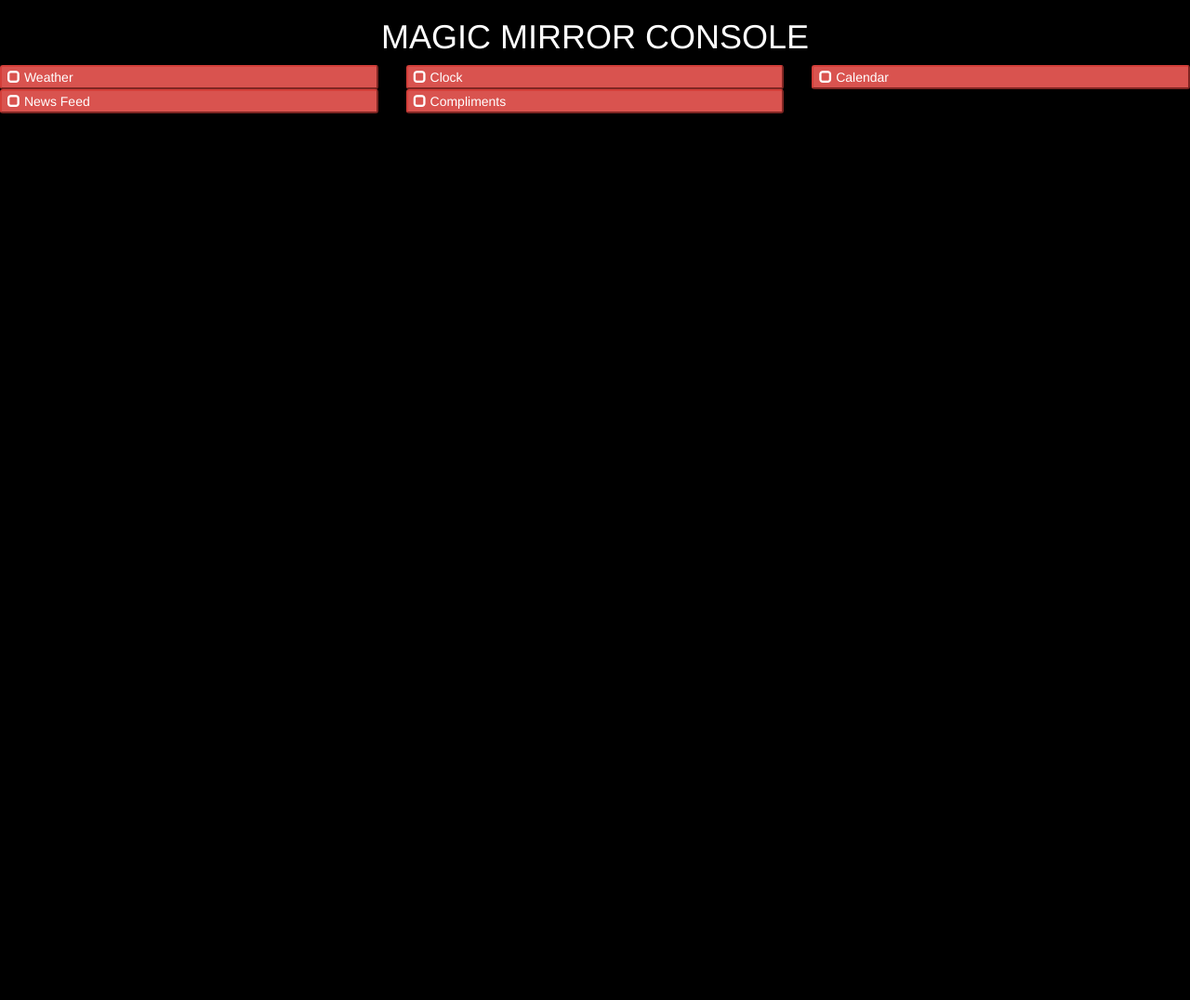
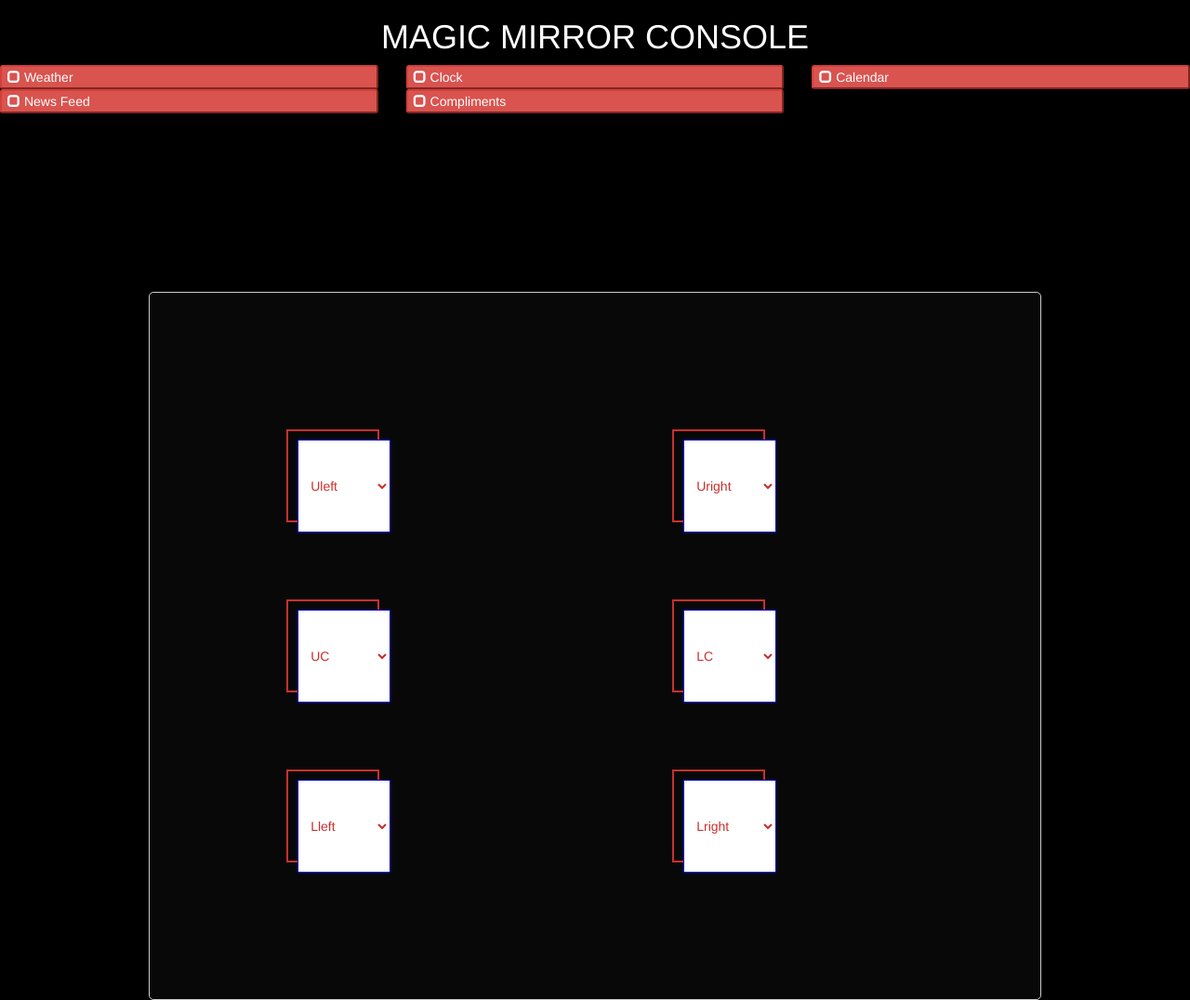
Before and after one commit to chipperatkins/MMM-HTML-Controller, a plain HTML site: page html/index.html in a window 1280 px wide. Shown: the whole page at 93% size. Before the commit the page ends 800 px from the top, so only its background shows below. Drawn offline with nearby package versions, Linux system fonts and the light colour scheme.

Commit message:
drop downs and stuff

```diff
--- a/css/console.css
+++ b/css/console.css
@@ -3,3 +3,40 @@ button {
     text-align: left;
     border-radius: 3px;
 }
+
+#board{
+  height: 50%;
+  width: 75%;
+  display: flex;
+  text-align: center;
+  border: 1px solid #ccc;
+  -webkit-border-radius: 5px;
+  -moz-border-radius: 5px;
+  border-radius: 5px;
+  margin: 15% auto;
+  padding: 5%;
+  background: rgba(36, 35, 35, 0.24);
+}
+
+
+.position{
+  width: 100px;
+  height: 100px;
+  border: 2px solid #C9302C;
+  margin: 20%
+}
+.pos{
+  border: 1px solid blue;
+  width:100px;
+  height: 100px;
+  margin: 10%;
+  padding: 10%;
+}
+#Upper, #Lower{
+  width: 50%
+}
+
+#board select{
+  background-color: white;
+  color: #C9302C;
+}
--- a/html/index.html
+++ b/html/index.html
@@ -41,6 +41,21 @@
         </div>
     </div>
     <script src="../scripts/console.js"></script>
+
+
+    <div id="board">
+      <div id="Upper">
+        <div class="position" ><select id="upperLeft" class="pos"><optgroup>Upper Left<option selected disabled>Uleft</option><option>02</option><option>o3</option></optgroup></select></div>
+        <div class="position" ><select id="upperCenter" class="pos"><optgroup>Upper Center<option selected disabled>UC</option><option>02</option><option>o3</option></optgroup></select></div>
+        <div class="position" ><select id="lowerLeft" class="pos"><optgroup>Lower Left<option selected disabled>Lleft</option><option>02</option><option>o3</option></optgroup></select></div>
+      </div>
+      <div id="Lower">
+        <div class="position" ><select id="upperRight" class="pos"><optgroup>Upper Right<option selected disabled>Uright</option><option>02</option><option>o3</option></optgroup></select></div>
+        <div class="position" ><select id="lowerCenter" class="pos"><optgroup>Lower Center<option selected disabled>LC</option><option>02</option><option>o3</option></optgroup></select></div>
+        <div class="position" ><select id="lowerright" class="pos"><optgroup>Lower Right<option selected disabled>Lright</option><option>o2</option><option>o3</option></optgroup></select></div>
+      </div>
+    </div>
+
 </body>
 
 </html>
--- a/scripts/console.js
+++ b/scripts/console.js
@@ -12,15 +12,15 @@ function generateBtns(module_arr) {
         var btnlist2 = document.getElementById('btnlist2');
         var btnlist3 = document.getElementById('btnlist3');
         if (i % 3 === 0) {
-            btnlist1.innerHTML += '<span class="button-checkbox"><button type="button" class="btn-danger" data-color="primary">' + module + '</button><input type="checkbox" class="hidden" /></span>';
+            btnlist1.innerHTML += '<span class="button-checkbox"><button type="button" class="btn-danger" data-color="primary" id='+module+'>' + module + '</button><input type="checkbox" class="hidden" /></span>';
             console.log(i);
             i += 1;
         } else if (i % 3 === 1) {
-            btnlist2.innerHTML += '<span class="button-checkbox"><button type="button" class="btn-danger" data-color="primary">' + module + '</button><input type="checkbox" class="hidden" /></span>';
+            btnlist2.innerHTML += '<span class="button-checkbox"><button type="button" class="btn-danger" data-color="primary" id='+module+'>'+ module + '</button><input type="checkbox" class="hidden" /></span>';
             console.log(i);
             i += 1;
         } else {
-            btnlist3.innerHTML += '<span class="button-checkbox"><button type="button" class="btn-danger" data-color="primary">' + module + '</button><input type="checkbox" class="hidden" /></span>';
+            btnlist3.innerHTML += '<span class="button-checkbox"><button type="button" class="btn-danger" data-color="primary" id='+module+'>' + module + '</button><input type="checkbox" class="hidden" /></span>';
             i += 1;
         }
         // 3. Add event handler
@@ -78,11 +78,26 @@ $(function () {
                     .removeClass('btn-danger')
                     .addClass('btn-success active');
                 console.log(color);
+                console.log("a button turned on!")
+                for (var i=0; i < module_arr.length; i++){
+                  console.log(module_arr[i]);
+                  var element = document.getElementById(module_arr[i])
+                  if (element.classList.contains("btn-success")){//IF the element has a class of btn-success
+                    updatedMods.push(module_arr[i]);//append element to updatedMods
+                    console.log(updatedMods);//print (updatedMods) to console to see what's there
+                    //send updatedMods to <select><options>
+                  }
+                  else{
+                    console.log("nothing to be seen here..")
+                  }
+
+                }
             } else {
                 $button
                     .removeClass('btn-success active ')
                     .addClass('btn-danger');
                 console.log(color);
+                console.log("a button turned off!")
             }
         }
 
```
